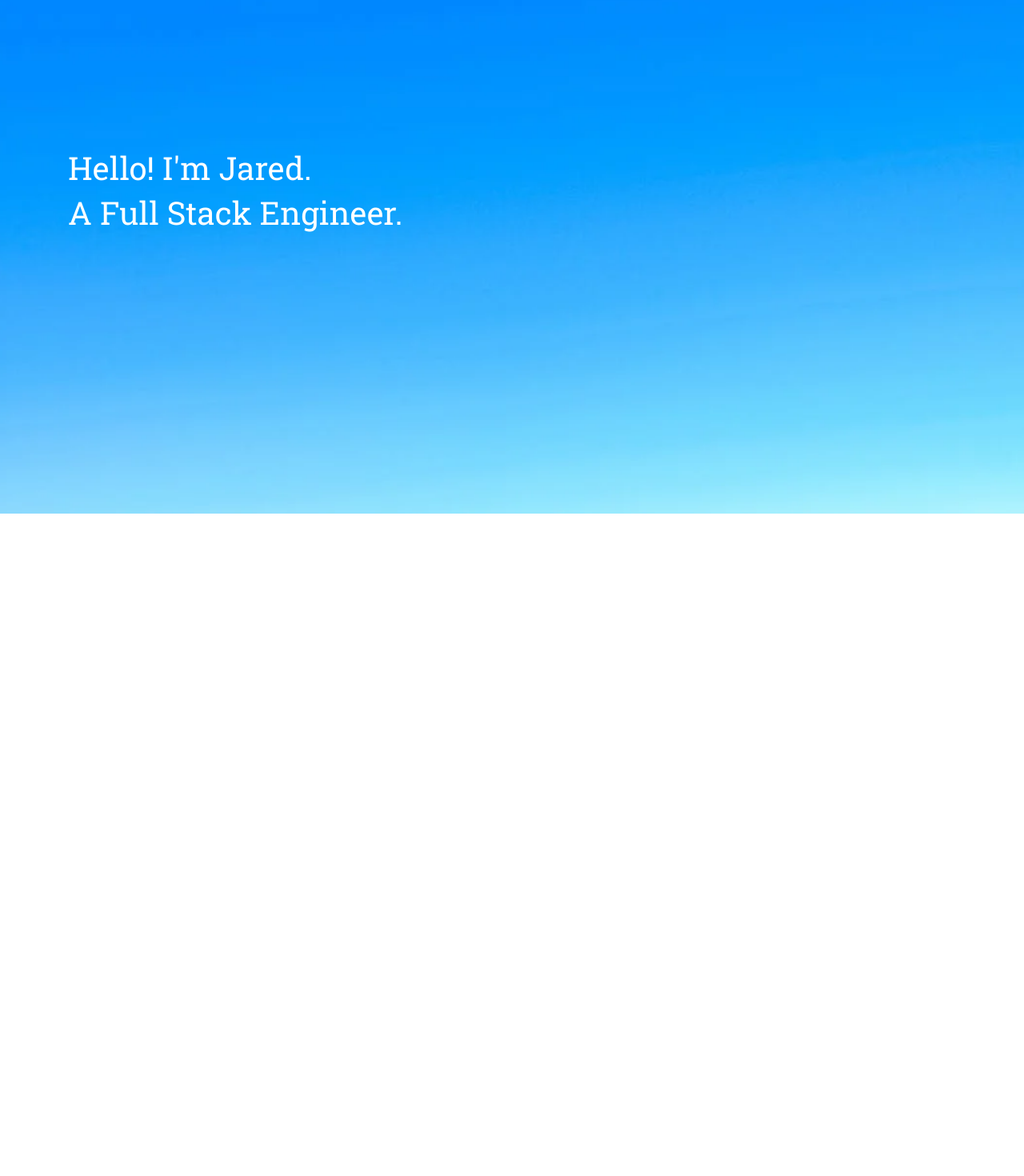
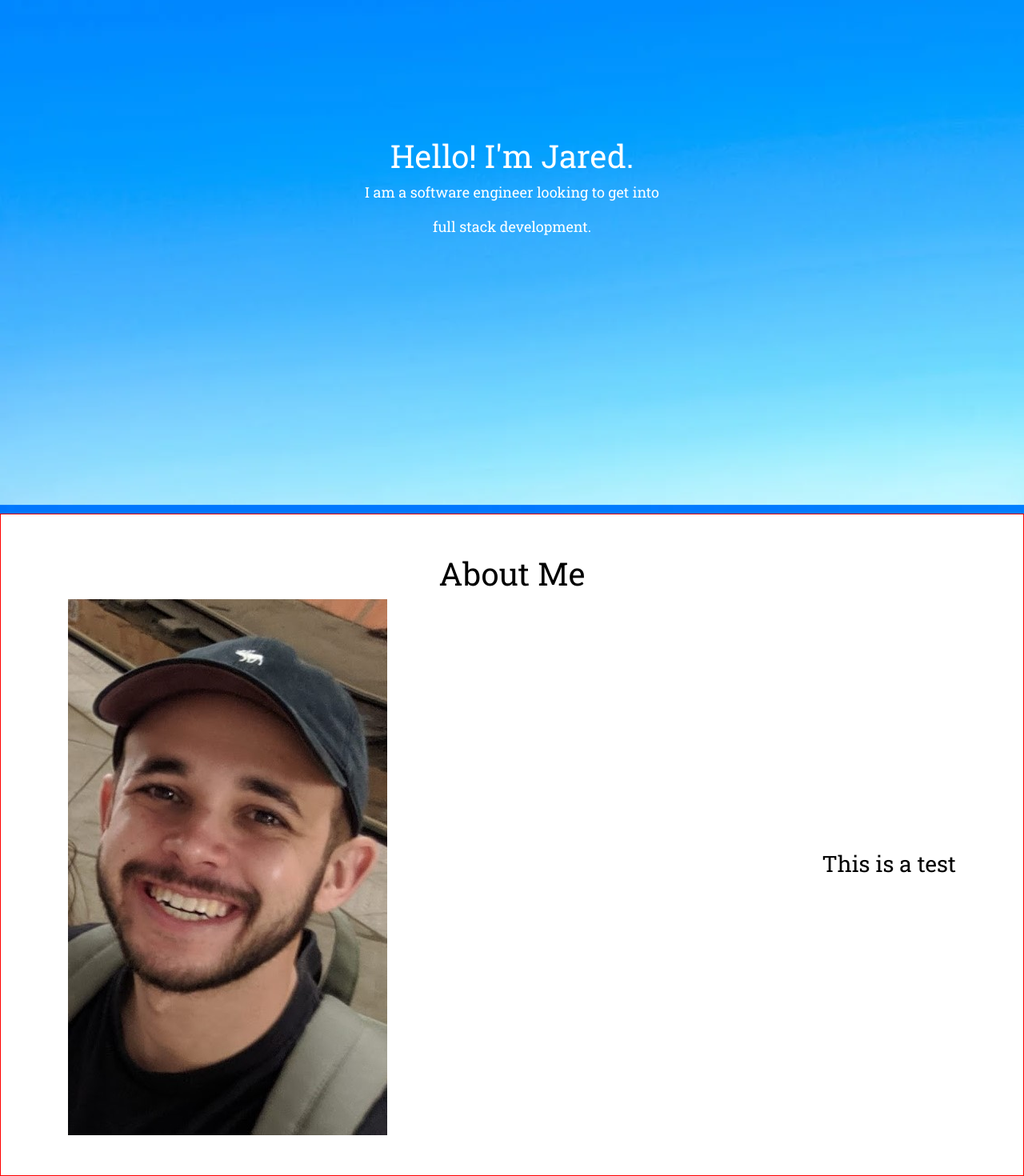
Before and after one commit to jfipps/PortfolioSite, a React (Create React App) app: page / in a window 1280 px wide. Shown: the part 217-1687 px from the top of the page at 80% size. Before the commit the page ends 915 px from the top, so only its background shows below. Built offline with nearby package versions, Linux system fonts and the light colour scheme.

Commit message:
Working on site

```diff
--- a/src/CSS/LandingPage.css
+++ b/src/CSS/LandingPage.css
@@ -63,8 +63,34 @@
 
 .HeroTitle {
   font-weight: bold;
+  display: flex;
+  flex-direction: column;
+  align-items: center;
+  justify-content: center;
+}
+
+.HeroTitle > p {
+  font-weight: normal;
+  font-size: 18px;
 }
 
 .InfoArea {
+  text-align: center;
   background-color: white;
+  padding: 50px 0 50px 0;
+  color: black;
+  border: 1px solid red;
 }
+
+.InfoDiv {
+  display: flex;
+  flex-direction: row;
+  align-items: center;
+  justify-content: space-between;
+}
+
+.AboutImage {
+}
+
+.AboutText {
+}
--- a/src/Components/LandingPage.js
+++ b/src/Components/LandingPage.js
@@ -1,5 +1,6 @@
 import React, { useState } from "react";
 import Container from "react-bootstrap/Container";
+import ProfilePic from "../Resources/ProfilePic.jpg";
 import "../CSS/LandingPage.css";
 
 function LandingPage() {
@@ -36,13 +37,22 @@ function LandingPage() {
           <Container>
             <div className="HeroTitle">
               <h1>Hello! I'm Jared.</h1>
-              <h1>A Full Stack Engineer.</h1>
+              <p>I am a software engineer looking to get into</p>
+              <p>full stack development.</p>
             </div>
           </Container>
         </div>
         <div className="InfoArea">
           <Container>
-            <h1>Testing</h1>
+            <h1>About Me</h1>
+            <div className="InfoDiv">
+              <div className="AboutImage">
+                <img src={ProfilePic} alt="Jared Image" />
+              </div>
+              <div className="AboutText">
+                <h3>This is a test</h3>
+              </div>
+            </div>
           </Container>
         </div>
       </section>
```
Also changed, not shown: src/Resources/ProfilePic.jpg (added).
